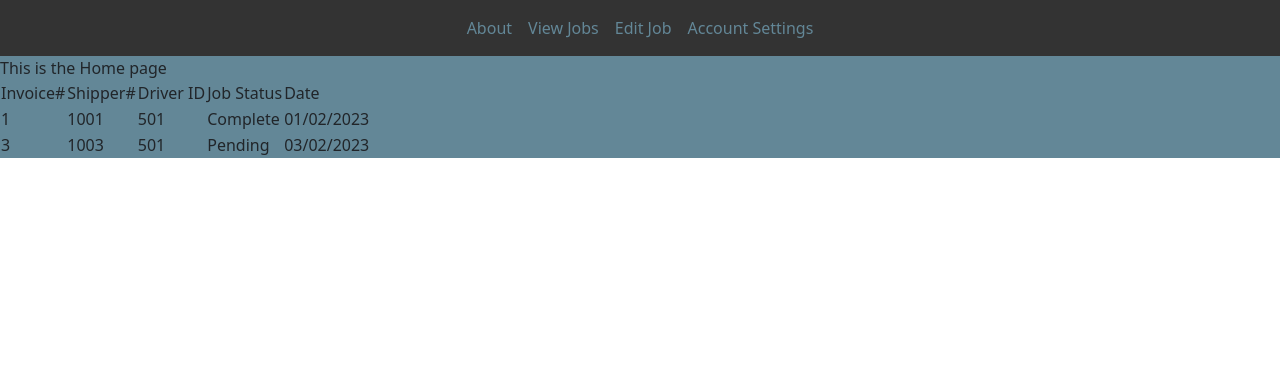
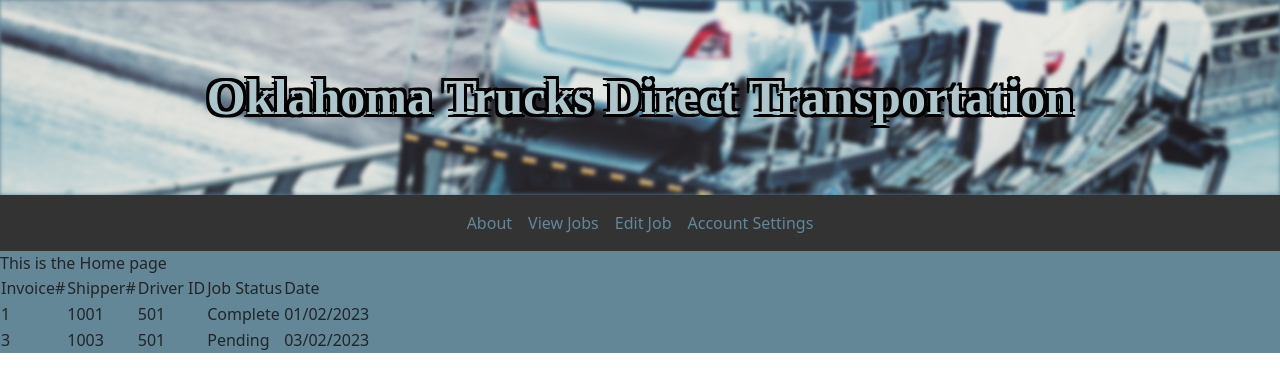
Before and after one commit to HighItsKy/CSCI441-GroupProject, a React (Create React App) app in the folder transportapp/: page / in a window 1280 px wide. Shown: the top 392 px of the page. Built offline with nearby package versions, Linux system fonts and the light colour scheme.

Commit message:
Added header to Home page

```diff
--- a/transportapp/src/components/Home.js
+++ b/transportapp/src/components/Home.js
@@ -2,6 +2,7 @@ import { useState }from 'react';
 // import any components you want to use in this file:
 import Navbar from './Navbar';
 import JobList from './JobList';
+import TransportHeader from './header';
 
 
 
@@ -47,6 +48,7 @@ function Home() {
 
     return (
         <div>
+            <TransportHeader/>
             <Navbar key={currentUser.id} user={ currentUser } />
             <main>
                 This is the Home page
```
